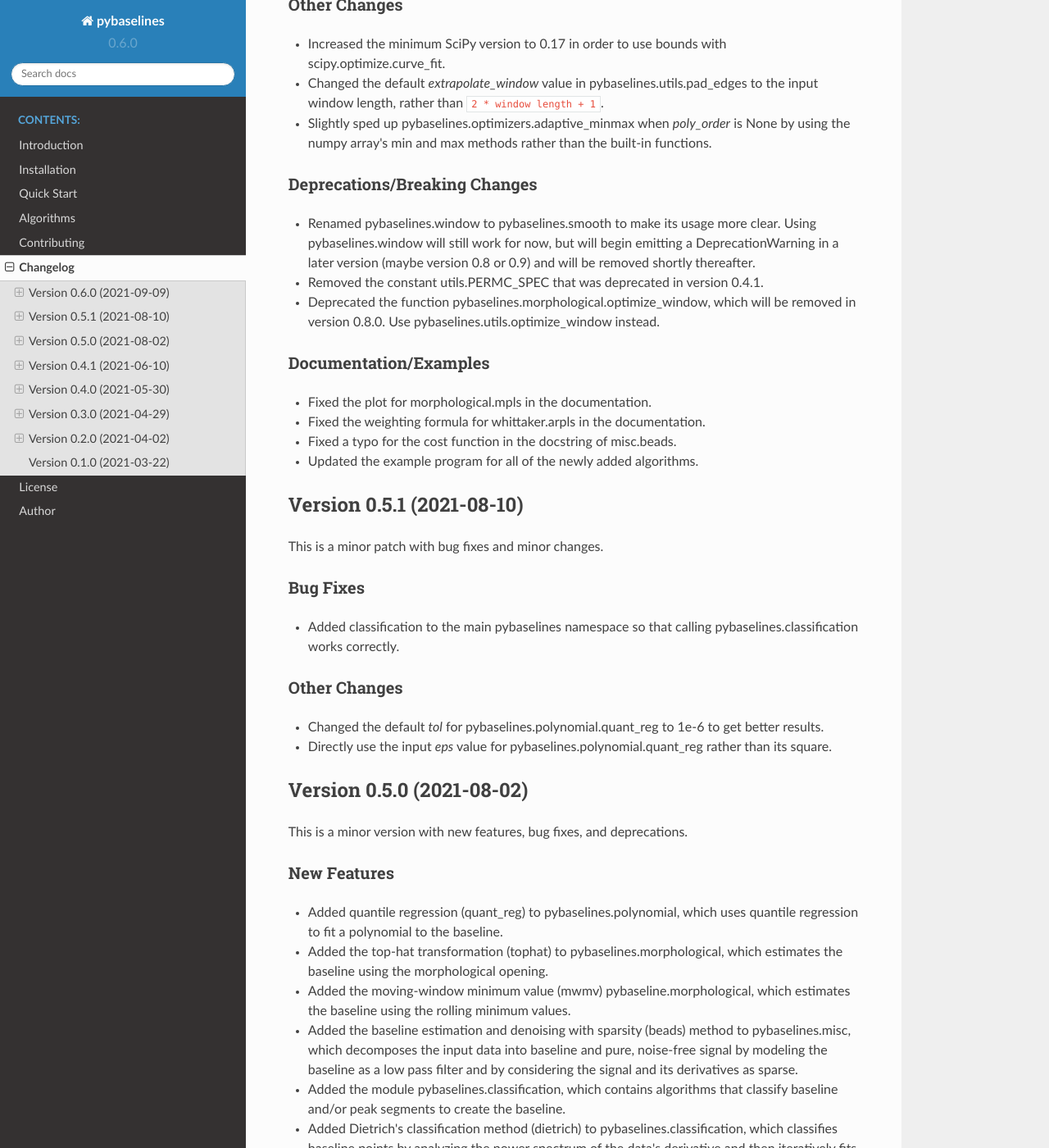
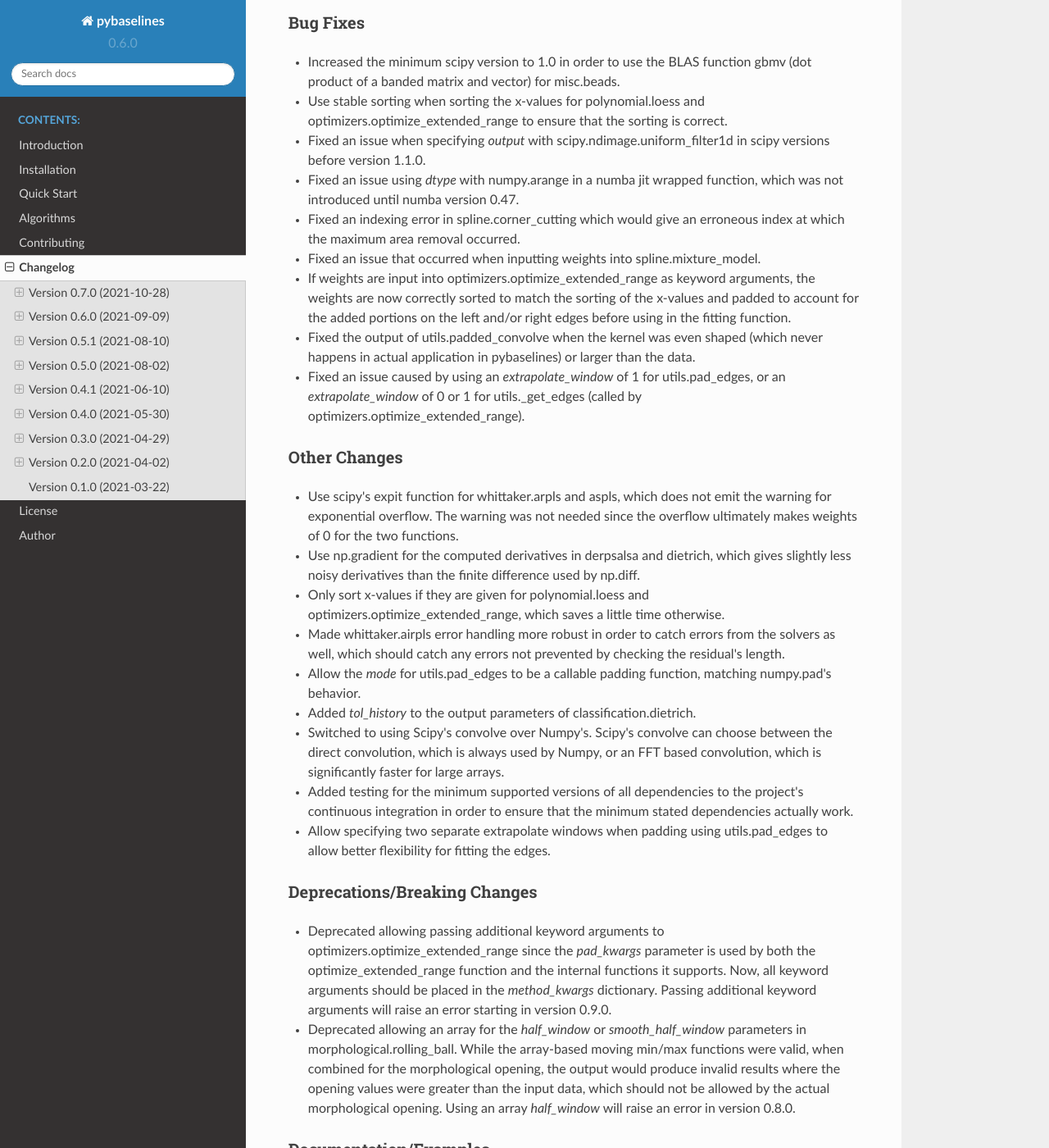
Before and after one commit to derb12/pybaselines, a Sphinx documentation site: the page built from docs/changes.rst, in a window 1280 px wide and 1400 px high, scrolled down 948 px. Shown: the whole window at 82% size. Built offline with Sphinx 7.4.7 and the Read the Docs theme 2.0.0, drawn with Linux system fonts in a browser that asks for light colours; pages that are not in the unit, such as notebooks, are missing from menus; some of the changed text lies outside the part shown.

Commit message:
DOCS: Update changelog and package description

```diff
--- a/CHANGELOG.rst
+++ b/CHANGELOG.rst
@@ -1,6 +1,116 @@
 =========
 Changelog
 =========
+
+Version 0.7.0 (2021-10-28)
+--------------------------
+
+This is a minor version with new features, bug fixes, deprecations,
+and documentation improvements.
+
+Notice: beginning in version 0.8.0, a DeprecationWarning will be emitted
+when using any function from the pybaselines.window module. Use the
+pybaselines.smooth module instead.
+
+New Features
+~~~~~~~~~~~~
+
+* Added the range independent algorithm (ria) to pybaselines.smooth, which extends
+  the left and/or right edges, similar to optimizers.optimize_extended_range, and
+  iteratively smooths until the area of the extended regions is recovered.
+* Added the joint baseline correction and denoising algorithm (jbcd) to
+  pybaselines.morphological, which uses regularized least-squares fitting combined
+  with morphological operations to simultaneously obtain the baseline and denoised signal.
+* Added the iterative polynomial smoothing algorithm (ipsa) to pybaselines.smooth, which
+  iteratively smooths the input data using a second-order Savitzky–Golay filter.
+* Added the continuous wavelet transform baseline recognition algorithm (cwt_br) to
+  pybaselines.classification, which uses a continuous wavelet transform to classify
+  the baseline points and iterative polynomial fitting to create the baseline.
+* Added the fully automatic baseline correction algorithm (fabc) to
+  pybaselines.classification, which is very similar to classification.dietrich, except
+  that it uses a continuous wavelet transform to estimate the derivative and fits the
+  baseline using Whittaker smoothing.
+* Added a `min_length` parameter to most classification algorithms, which allows
+  discarding any values in the baseline mask where the number of consecutive points
+  designated as baseline is less than `min_length`, making the algorithms more robust.
+* The `threshold` for polynomial.fastchrom can now be a Callable to allow the user to
+  define their own thresholding functions based on the rolling standard deviation
+  distribution.
+* Allow optimizers.optimize_extended_range to use spline (mixture_model, irsqr)
+  and classification (dietrich, cwt_br, fabc) functions.
+* Allow optimizers.collab_pls to use spline functions (mixture_model, irsqr).
+
+Bug Fixes
+~~~~~~~~~
+
+* Increased the minimum scipy version to 1.0 in order to use the BLAS function
+  gbmv (dot product of a banded matrix and vector) for misc.beads.
+* Use stable sorting when sorting the x-values for polynomial.loess and
+  optimizers.optimize_extended_range to ensure that the sorting is correct.
+* Fixed an issue when specifying `output` with scipy.ndimage.uniform_filter1d in scipy
+  versions before version 1.1.0.
+* Fixed an issue using `dtype` with numpy.arange in a numba jit wrapped function, which
+  was not introduced until numba version 0.47.
+* Fixed an indexing error in spline.corner_cutting which would give an erroneous index
+  at which the maximum area removal occurred.
+* Fixed an issue that occurred when inputting weights into spline.mixture_model.
+* If weights are input into optimizers.optimize_extended_range as keyword arguments,
+  the weights are now correctly sorted to match the sorting of the x-values and padded
+  to account for the added portions on the left and/or right edges before using in the
+  fitting function.
+* Fixed the output of utils.padded_convolve when the kernel was even shaped (which
+  never happens in actual application in pybaselines) or larger than the data.
+* Fixed an issue caused by using an `extrapolate_window` of 1 for utils.pad_edges,
+  or an `extrapolate_window` of 0 or 1 for utils._get_edges (called by
+  optimizers.optimize_extended_range).
+
+Other Changes
+~~~~~~~~~~~~~
+
+* Use scipy's expit function for whittaker.arpls and aspls, which does not emit the
+  warning for exponential overflow. The warning was not needed since the overflow
+  ultimately makes weights of 0 for the two functions.
+* Use np.gradient for the computed derivatives in derpsalsa and dietrich, which gives
+  slightly less noisy derivatives than the finite difference used by np.diff.
+* Only sort x-values if they are given for polynomial.loess and
+  optimizers.optimize_extended_range, which saves a little time otherwise.
+* Made whittaker.airpls error handling more robust in order to catch errors from the
+  solvers as well, which should catch any errors not prevented by checking the residual's
+  length.
+* Allow the `mode` for utils.pad_edges to be a callable padding function,
+  matching numpy.pad's behavior.
+* Added `tol_history` to the output parameters of classification.dietrich.
+* Switched to using Scipy's convolve over Numpy's. Scipy's convolve can choose between
+  the direct convolution, which is always used by Numpy, or an FFT based convolution,
+  which is significantly faster for large arrays.
+* Added testing for the minimum supported versions of all dependencies to
+  the project's continuous integration in order to ensure that the minimum
+  stated dependencies actually work.
+* Allow specifying two separate extrapolate windows when padding using
+  utils.pad_edges to allow better flexibility for fitting the edges.
+
+Deprecations/Breaking Changes
+~~~~~~~~~~~~~~~~~~~~~~~~~~~~~
+
+* Deprecated allowing passing additional keyword arguments to optimizers.optimize_extended_range
+  since the `pad_kwargs` parameter is used by both the optimize_extended_range function
+  and the internal functions it supports. Now, all keyword arguments should be placed in
+  the `method_kwargs` dictionary. Passing additional keyword arguments will raise
+  an error starting in version 0.9.0.
+* Deprecated allowing an array for the `half_window` or `smooth_half_window` parameters in
+  morphological.rolling_ball. While the array-based moving min/max functions were valid,
+  when combined for the morphological opening, the output would produce invalid results
+  where the opening values were greater than the input data, which should not be allowed by
+  the actual morphological opening. Using an array `half_window` will raise an error in
+  version 0.8.0.
+
+Documentation/Examples
+~~~~~~~~~~~~~~~~~~~~~~
+
+* Added several new examples that explore different aspects of pybaselines.
+* Use sphinx-gallery to display the example programs' code and outputs within
+  the documentation.
+
 
 Version 0.6.0 (2021-09-09)
 --------------------------
@@ -102,7 +212,7 @@
   regression to fit a polynomial to the baseline.
 * Added the top-hat transformation (tophat) to pybaselines.morphological, which estimates
   the baseline using the morphological opening.
-* Added the moving-window minimum value (mwmv) pybaseline.morphological, which estimates the
+* Added the moving-window minimum value (mwmv) pybaselines.morphological, which estimates the
   baseline using the rolling minimum values.
 * Added the baseline estimation and denoising with sparsity (beads) method to pybaselines.misc,
   which decomposes the input data into baseline and pure, noise-free signal by modeling the
--- a/README.rst
+++ b/README.rst
@@ -19,8 +19,7 @@
     :alt: BSD 3-clause license
 
 
-pybaselines is a library of baseline correction algorithms to help estimate
-the baselines of experimental data.
+pybaselines is a library of algorithms for the baseline correction of experimental data.
 
 * For Python 3.6+
 * Open Source: BSD 3-Clause License
--- a/docs/index.rst
+++ b/docs/index.rst
@@ -1,8 +1,7 @@
 pybaselines Documentation
 =========================
 
-pybaselines is a library of baseline correction algorithms to help estimate
-the baselines of experimental data.
+pybaselines is a library of algorithms for the baseline correction of experimental data.
 
 * For Python 3.6+
 * Open Source: BSD 3-Clause License
--- a/pybaselines/__init__.py
+++ b/pybaselines/__init__.py
@@ -1,7 +1,7 @@
 # -*- coding: utf-8 -*-
 """
-pybaselines - A library of baseline correction algorithms.
-==========================================================
+pybaselines - A library of algorithms for the baseline correction of experimental data.
+=======================================================================================
 
 pybaselines provides different techniques for fitting baselines to experimental data.
 
--- a/setup.cfg
+++ b/setup.cfg
@@ -3,7 +3,7 @@
 version = 0.6.0
 author = Donald Erb
 author_email = donnie.erb@gmail.com
-description = A library of baseline correction algorithms to help estimate the baselines of experimental data
+description = A library of algorithms for the baseline correction of experimental data.
 long_description = file: README.rst
 long_description_content_type = text/x-rst
 license = BSD-3-Clause
@@ -70,3 +70,5 @@
     # F401: module imported but unused
     # D205: 1 blank line required between summary line and description
     __init__.py: F401, D205
+    # D400: first line should end with a period
+    examples/*: D205, D400
```
Also changed, not shown: 1 other file.
